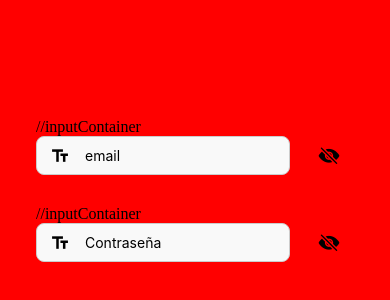
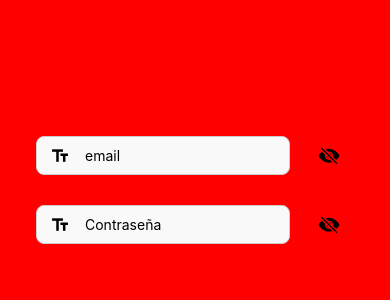
Before and after one commit to CristhianAlv-ing/ProyectoClase, a React Native app in the folder MyBeautySalon/: screen / in a window 390 px wide. Shown: the part 232-532 px from the top of the page. Built offline with nearby package versions, Linux system fonts and the light colour scheme.

Commit message:
Corrigiendo

```diff
--- a/MyBeautySalon/src/components/CustomInput.tsx
+++ b/MyBeautySalon/src/components/CustomInput.tsx
@@ -17,7 +17,6 @@ export default function CustomInput ({type = "text", required, value, placeholde
     return(
         //wrapper
         <View style={styles.wrapper}>
-            //inputContainer
             <View style ={styles.inputContainer}>
                 <MaterialIcons name={icon as any} size={20} color="#000000" />
                 <TextInput
```
